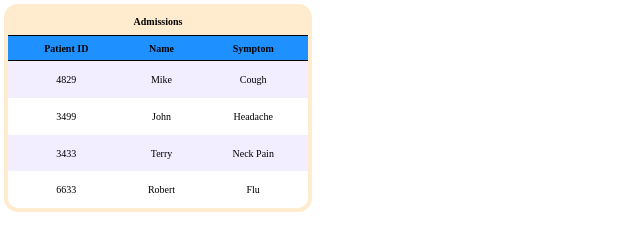
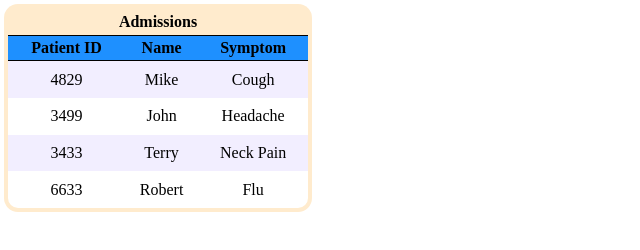
Before and after one commit to HmSalah/css-table-designs, a plain HTML site: page table 1/index.html in a window 1280 px wide. Shown: the whole page, without its empty margins (0-640 px from the left). Drawn offline with Linux system fonts and the light colour scheme.

Commit message:
Update styles.css

```diff
--- a/table 1/styles.css
+++ b/table 1/styles.css
@@ -1,7 +1,3 @@
-html {
-  font-size: 62.5%;
-}
-
 table {
   border: 2px solid bisque;
   border-radius: 10px;
```
